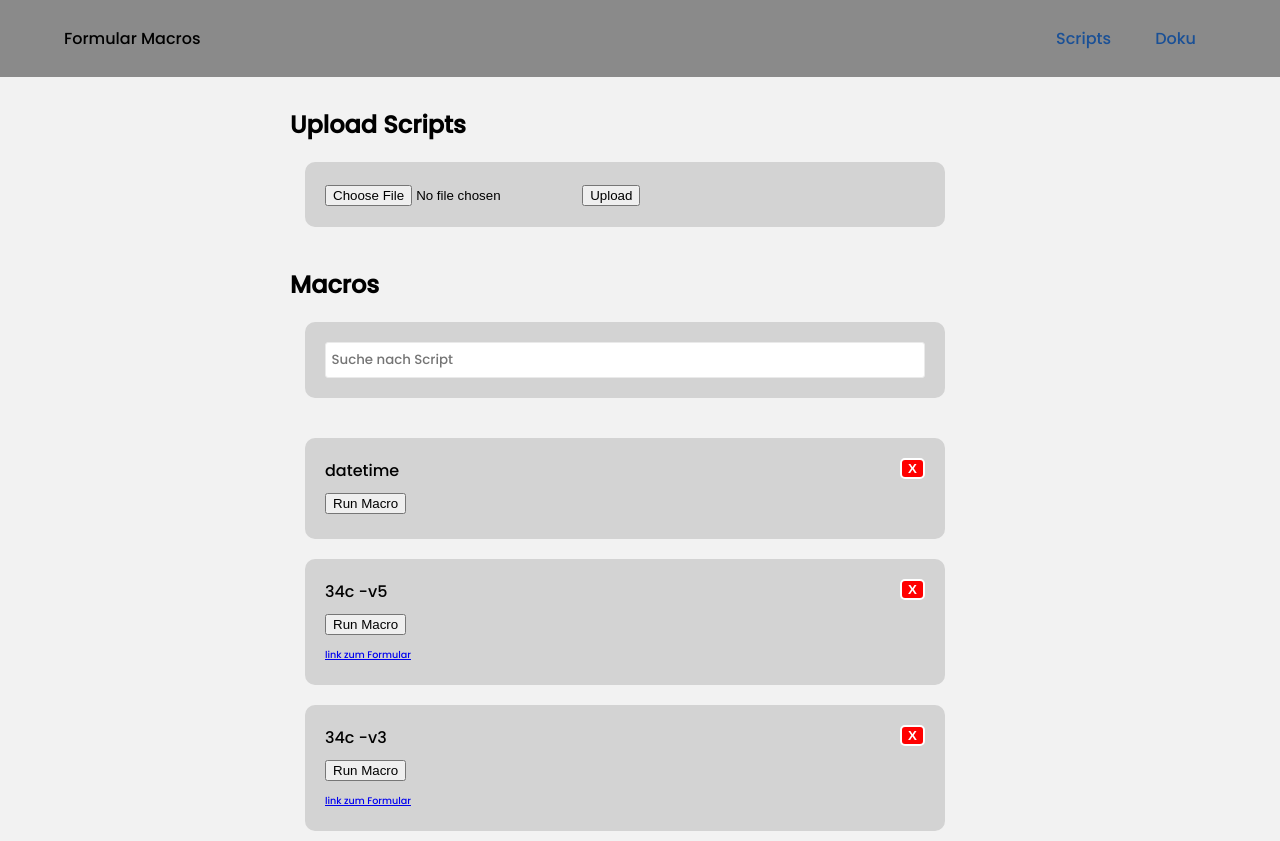
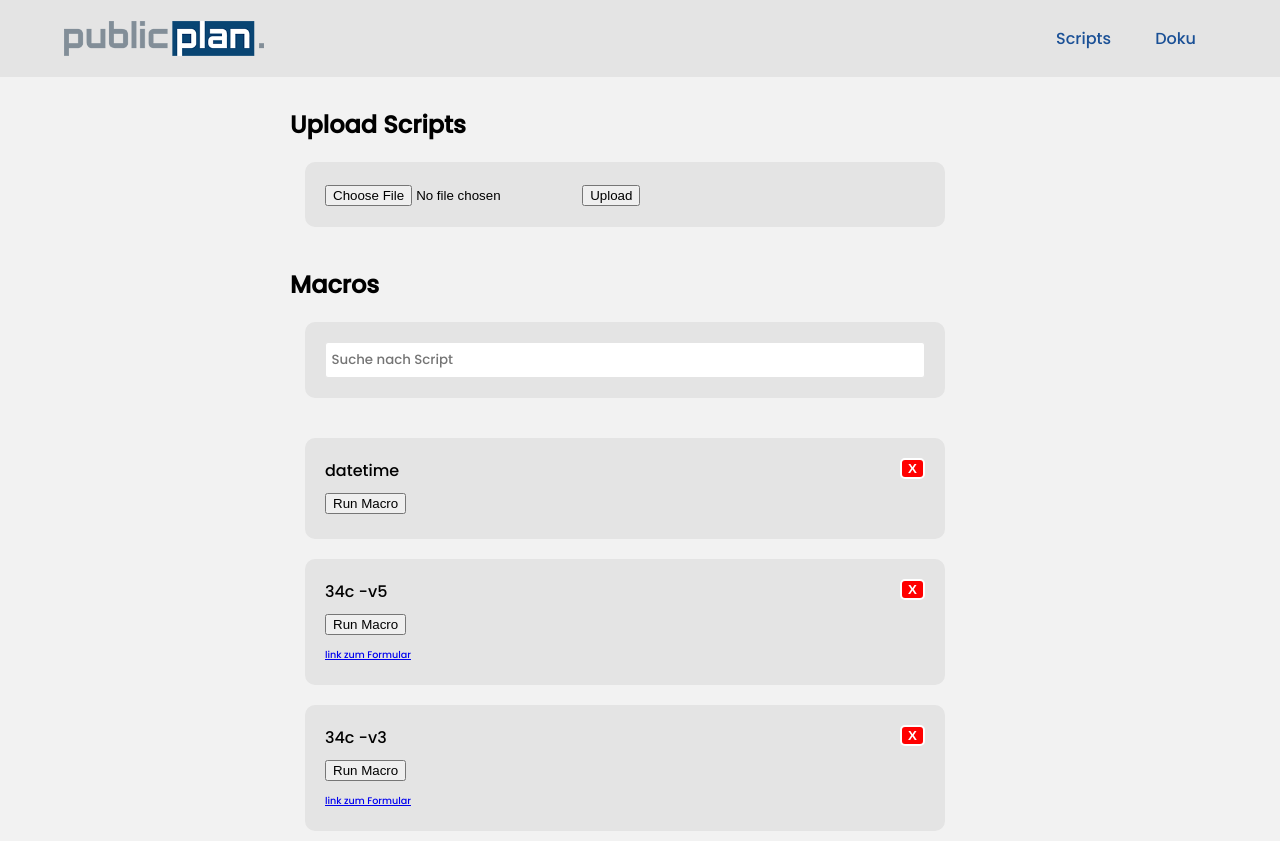
Before and after one commit to mohammed7700/RPAMarcos, a PHP site: page / in a window 1280 px wide. Run offline with PHP 8.4, Linux system fonts and the light colour scheme.

Commit message:
PP Logo hinzugefuegt und Farbschema angepasst

```diff
--- a/css/main.css
+++ b/css/main.css
@@ -9,7 +9,7 @@
   width: 99%;
   height: 32px;
   border-radius: 3px;
-  border: 1px solid #eaeaea;
+  border: 1px solid #e4e4e4;
   font-family: "Poppins";
   font-weight: 500;
 }
@@ -31,7 +31,7 @@ body {
   position: relative;
   left: 15px;
   border-radius: 10px;
-  background: lightgray;
+  background: #e4e4e4;
   width: 600px;
   margin-top: 20px;
   padding: 20px;
@@ -45,7 +45,7 @@ body {
   position: relative;
   left: 15px;
   border-radius: 10px;
-  background: lightgray;
+  background: #e4e4e4;
   width: 600px;
   margin-top: 20px;
   padding: 20px;
@@ -79,7 +79,11 @@ header {
       -ms-flex-align: center;
           align-items: center;
   padding: 10px 5%;
-  background: #8a8a8a;
+  background: #e4e4e4;
+}
+
+header img {
+  width: 200px;
 }
 
 header li, header a {
--- a/css/main.scss
+++ b/css/main.scss
@@ -12,7 +12,7 @@
     width: 99%;
     height: 32px;
     border-radius: 3px;
-    border: 1px solid #eaeaea;
+    border: 1px solid #e4e4e4;
     font-family: "Poppins";
     font-weight: 500;
 }
@@ -38,7 +38,7 @@ body {
     position: relative;
     left: 15px;
     border-radius: 10px;
-    background: lightgray;
+    background: #e4e4e4;
     width: 600px;
     margin-top: 20px;
     padding: 20px;
@@ -53,7 +53,7 @@ body {
     position: relative;
     left: 15px;
     border-radius: 10px;
-    background: lightgray;
+    background: #e4e4e4;
     width: 600px;
     margin-top: 20px;
     padding: 20px;
@@ -87,7 +87,12 @@ header {
     justify-content: space-between;
     align-items: center;
     padding: 10px 5%;
-    background: #8a8a8a;
+    background: #e4e4e4;
+
+    img {
+
+        width: 200px;
+    }
 
     li, a {
 
--- a/index.php
+++ b/index.php
@@ -12,7 +12,7 @@
 
     <header>
 
-        <p class="logo">Formular <span>Macros</span></p>
+        <img src="./assets/images/publicplan_logo_ohne-claim_320x56.png" alt="">
 
         <nav>
             <ul class="nav_links">
```
Also changed, not shown: assets/images/publicplan_logo_neu-2017_ohne-claim_rgb.jpg (added), assets/images/publicplan_logo_ohne-claim_320x56.png (added), 1 other file.
